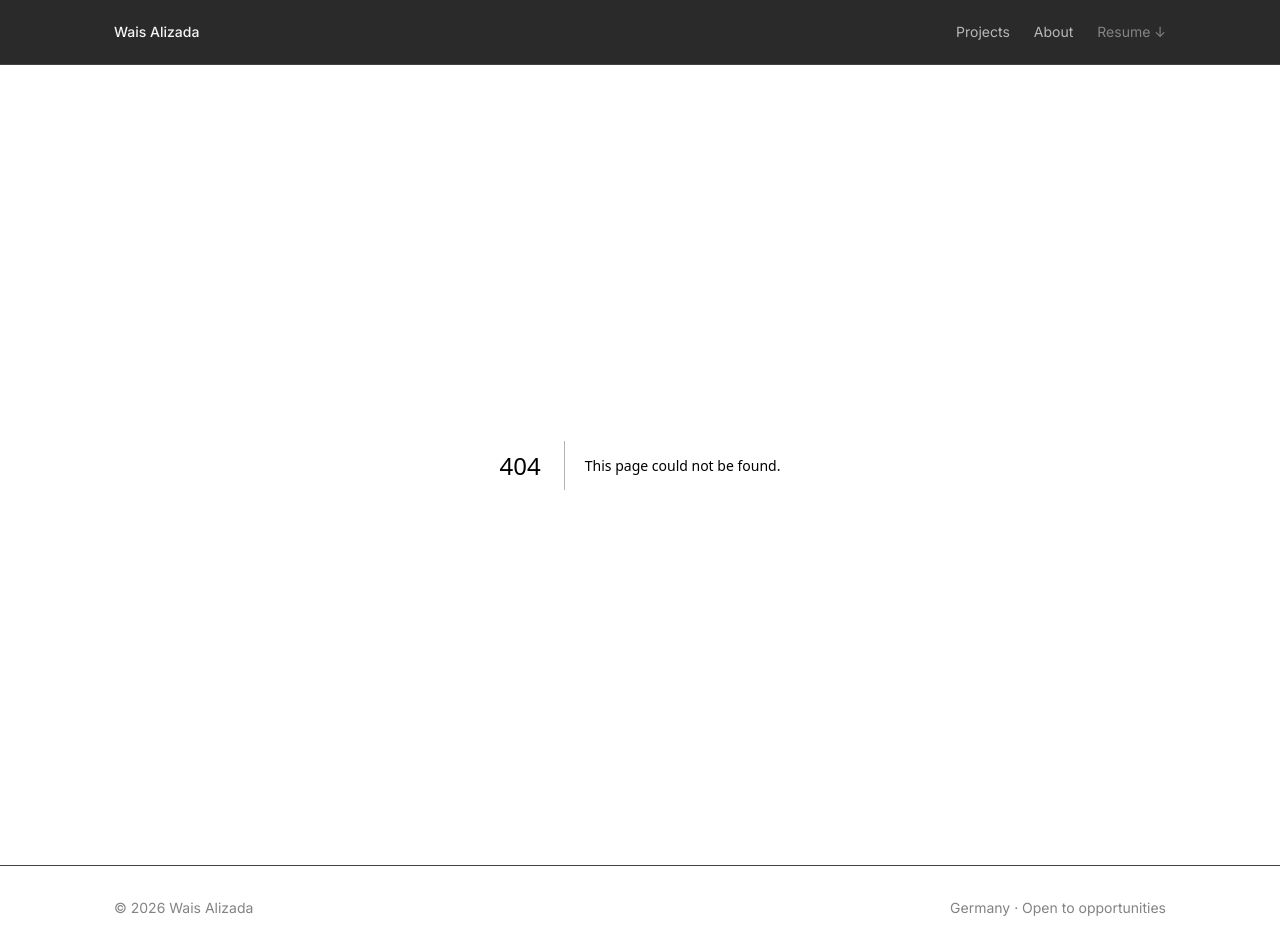
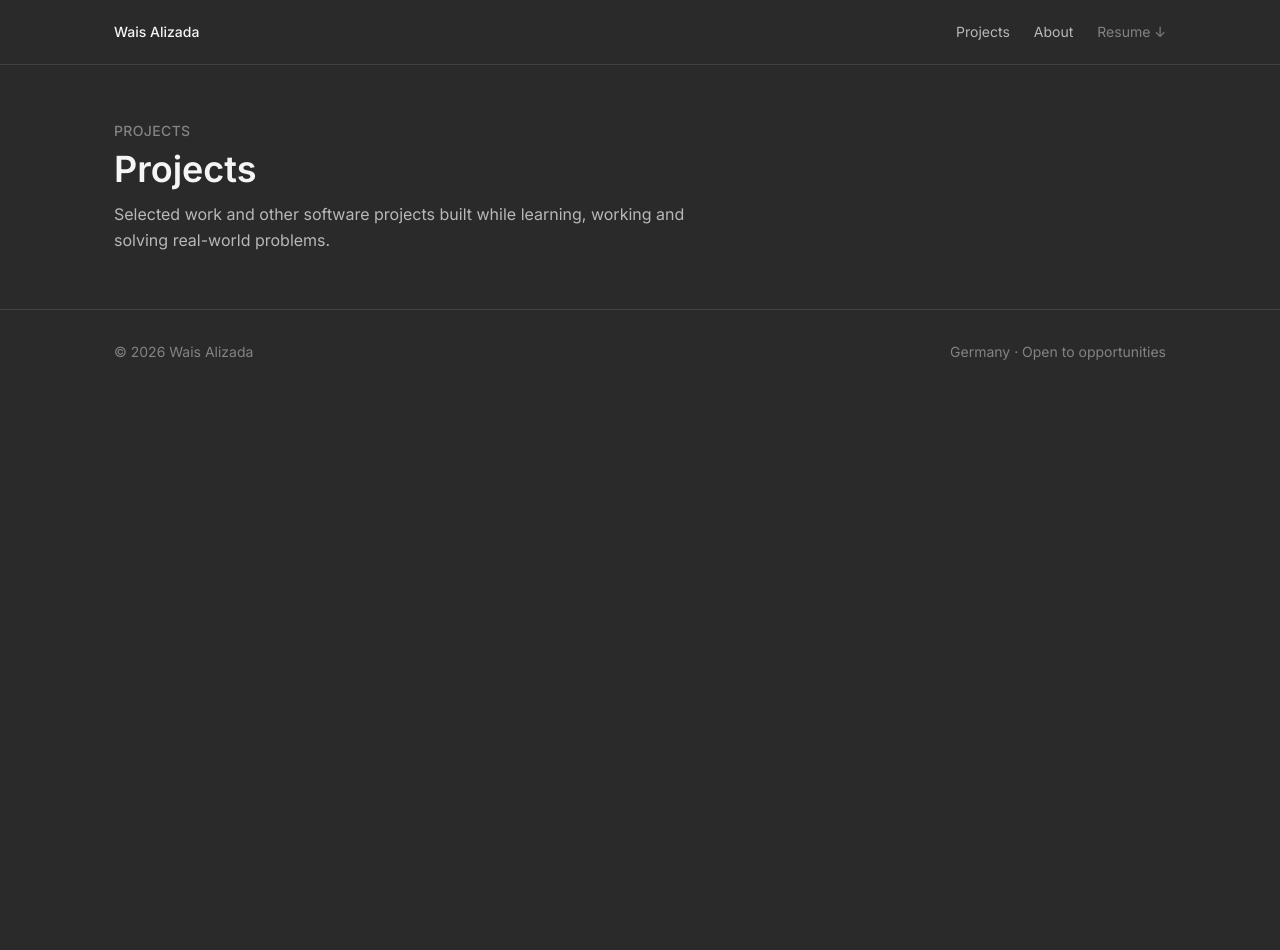
Before and after one commit to wais865/wais865-wais-portfolio, a Next.js app: page /projects in a window 1280 px wide. Before the commit this address had no page. After the commit the page ends 800 px from the top, so only its background shows below. Built offline with nearby package versions, Linux system fonts and the light colour scheme.

Commit message:
feat: add projects page introduction

```diff
--- /dev/null
+++ b/src/app/projects/page.tsx
@@ -0,0 +1,26 @@
+import type { Metadata } from "next";
+import Section from "@/components/layout/Section";
+import SectionLabel from "@/components/ui/SectionLabel";
+
+export const metadata: Metadata = {
+  title: "Projects — Wais Alizada",
+  description:
+    "Selected work and other software projects built while learning, working and solving real-world problems.",
+};
+
+export default function ProjectsPage() {
+  return (
+    <main>
+      <Section padding="compact">
+        <SectionLabel>Projects</SectionLabel>
+        <h1 className="text-3xl font-semibold text-primary md:text-4xl">
+          Projects
+        </h1>
+        <p className="mt-3 max-w-xl text-base leading-relaxed text-secondary">
+          Selected work and other software projects built while learning,
+          working and solving real-world problems.
+        </p>
+      </Section>
+    </main>
+  );
+}
```
